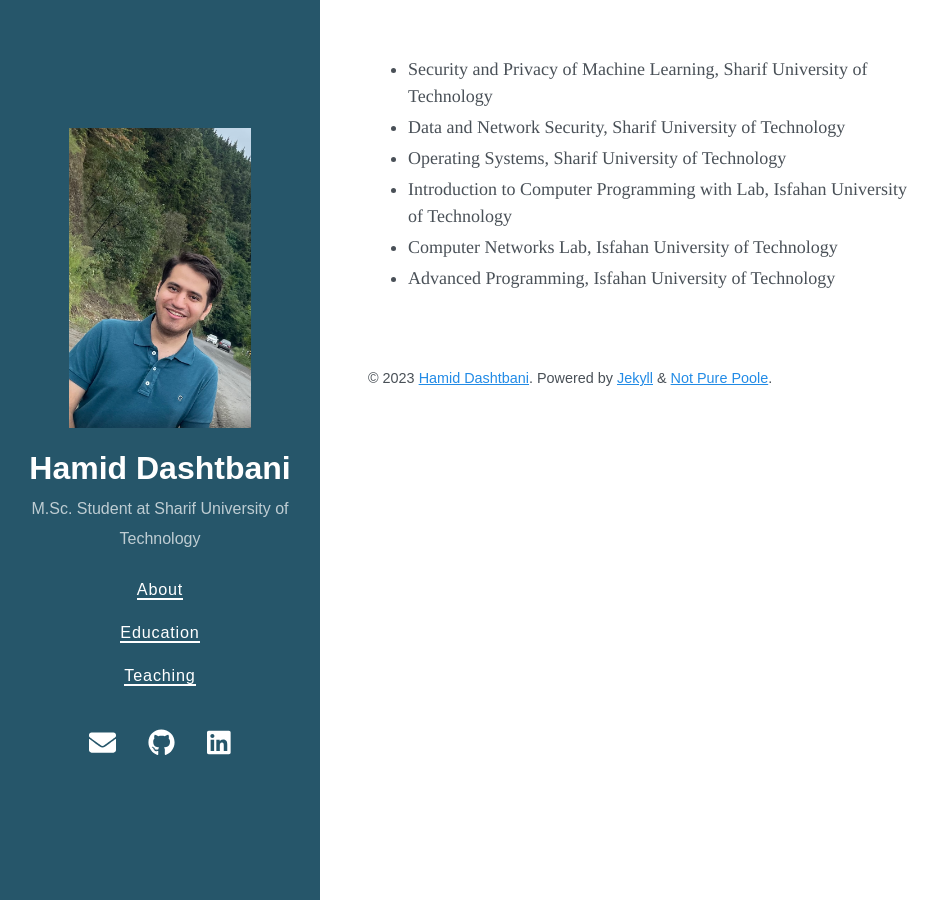
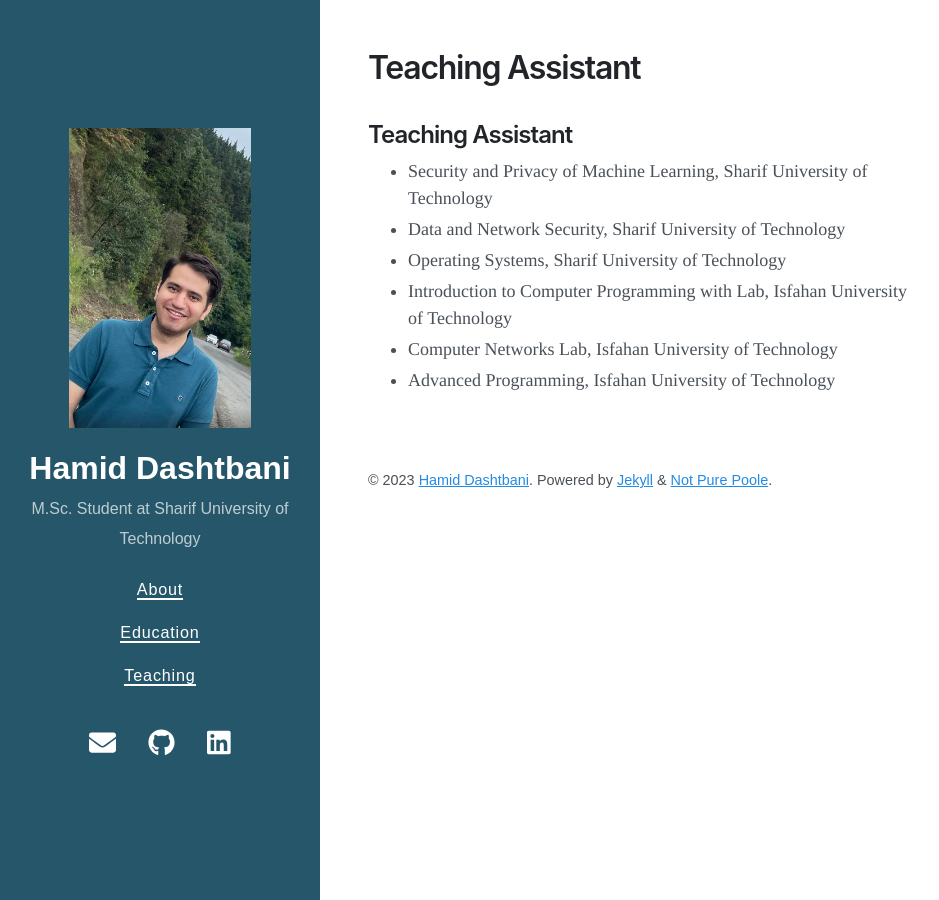
Before and after one commit to HamidDasht/hamiddasht.github.io, a Jekyll site: the page built from teaching.md, in a window 1280 px wide. Shown: the whole page, without its empty margins (0-939 px from the left). Built offline with Jekyll 4.4.1, drawn with Linux system fonts in a browser that asks for light colours; nearby versions of some CDN libraries; our own code applies the rules of GitHub Pages for plain Markdown files.

Commit message:
init commit

```diff
--- a/teaching.md
+++ b/teaching.md
@@ -1,3 +1,4 @@
+## Teaching Assistant
 
 - Security and Privacy of Machine Learning, Sharif University of Technology
 - Data and Network Security, Sharif University of Technology
```
Also changed, not shown: education.md (+2 -0 lines).
